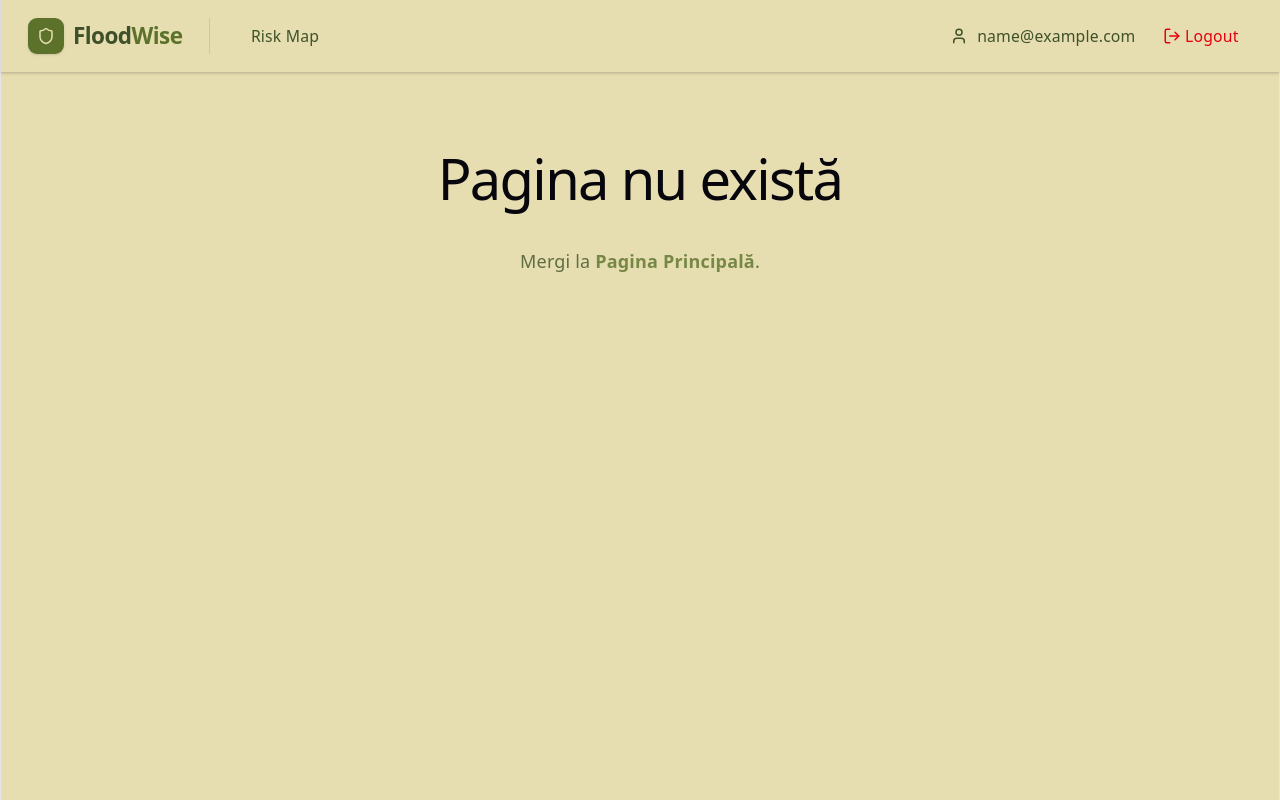
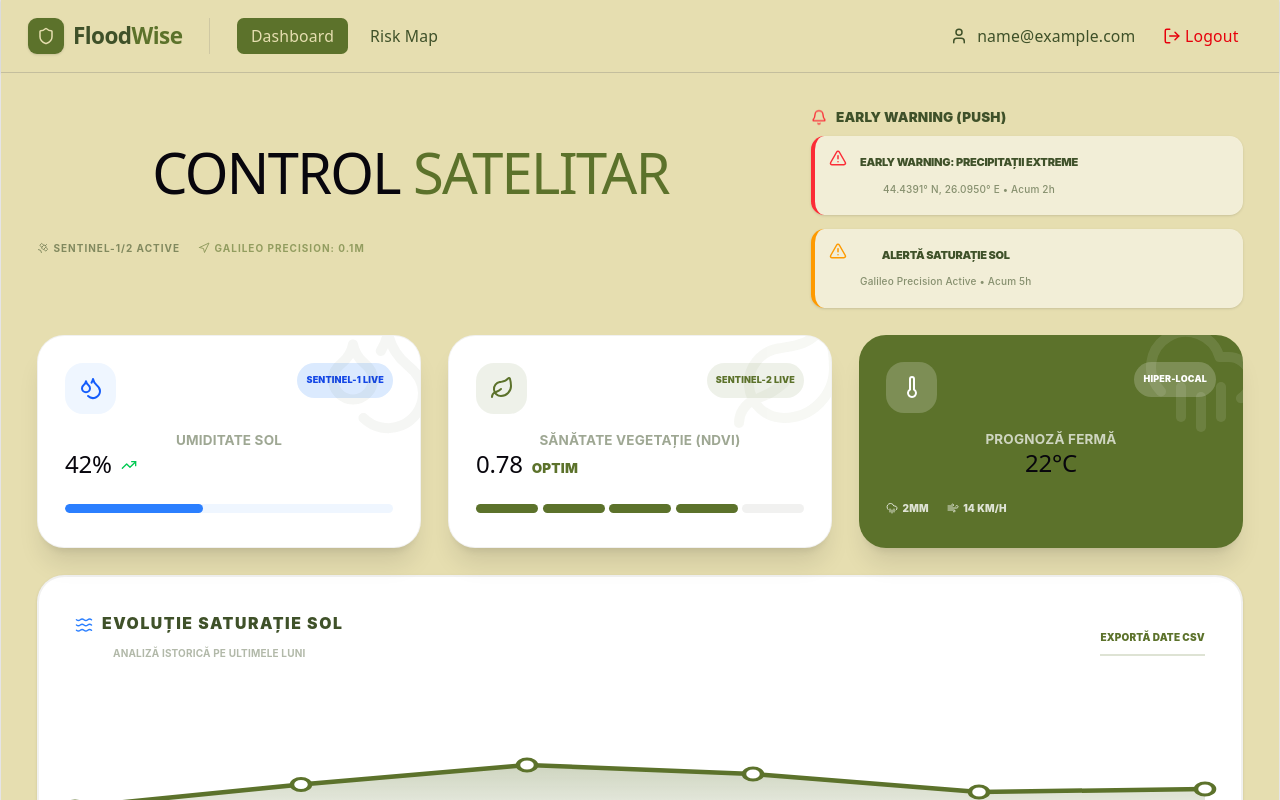
Before and after one commit to rosuae/FloodWise, a React (Vite) app in the folder my-react-app/: page /dashboard in a window 1280 px wide. Built offline with nearby package versions, Linux system fonts and the light colour scheme; sample sign-in values are in the browser's storage.

Commit message:
dashboard updated

```diff
--- /dev/null
+++ b/my-react-app/components/Dashboard.tsx
@@ -0,0 +1,200 @@
+import React, { useState } from 'react';
+import {
+  Droplets,
+  CloudRain,
+  AlertTriangle,
+  TrendingUp,
+  Leaf,
+  Waves,
+  Satellite,
+  Navigation,
+  Bell,
+  Thermometer,
+  Wind,
+  Info
+} from 'lucide-react';
+
+const Dashboard: React.FC = () => {
+  const [activeAlerts] = useState([
+    { id: 1, title: 'Early Warning: Precipitații Extreme', time: 'Acum 2h', coords: '44.4391° N, 26.0950° E', severity: 'high' },
+    { id: 2, title: 'Alertă Saturație Sol', time: 'Acum 5h', coords: 'Galileo Precision Active', severity: 'medium' }
+  ]);
+
+  const stats = {
+    soilMoisture: 42, // Sentinel-1
+    ndvi: 0.78,      // Sentinel-2
+    saturationHistory: [30, 45, 58, 52, 40, 42],
+    weather: {
+      temp: 22,
+      condition: 'Senin',
+      precip: '2mm',
+      wind: '14 km/h'
+    }
+  };
+
+  const chartWidth = 500;
+  const chartHeight = 100;
+  const points = stats.saturationHistory.map((val, i) => {
+    const x = (i / (stats.saturationHistory.length - 1)) * chartWidth;
+    const y = chartHeight - (val / 100) * chartHeight;
+    return `${x},${y}`;
+  }).join(' ');
+
+  return (
+    <div className="min-h-full bg-fw-bg p-6 md:p-8 text-fw-text font-sans">
+      <div className="max-w-7xl mx-auto space-y-6">
+
+        {/* TOP HEADER & ALERTS */}
+        <div className="flex flex-col lg:flex-row gap-6">
+          <div className="flex-1 space-y-2">
+            <h1 className="text-4xl font-black tracking-tight uppercase">
+              Control <span className="text-fw-primary">Satelitar</span>
+            </h1>
+            <div className="flex items-center gap-4 text-[10px] font-bold uppercase tracking-widest opacity-60">
+              <span className="flex items-center gap-1"><Satellite size={12}/> Sentinel-1/2 Active</span>
+              <span className="flex items-center gap-1 text-fw-primary"><Navigation size={12}/> Galileo Precision: 0.1m</span>
+            </div>
+          </div>
+
+          {/* EARLY WARNING PUSH ALERTS */}
+          <div className="lg:w-96 space-y-3">
+            <div className="flex items-center gap-2 text-xs font-black uppercase mb-2">
+              <Bell size={16} className="text-red-500 animate-bounce" />
+              Early Warning (Push)
+            </div>
+            {activeAlerts.map(alert => (
+              <div key={alert.id} className={`p-3 rounded-xl border-l-4 shadow-sm bg-white/50 flex items-start gap-3 ${
+                alert.severity === 'high' ? 'border-red-500' : 'border-amber-500'
+              }`}>
+                <AlertTriangle size={18} className={alert.severity === 'high' ? 'text-red-500' : 'text-amber-500'} />
+                <div>
+                  <h4 className="text-[11px] font-black uppercase tracking-tight">{alert.title}</h4>
+                  <p className="text-[10px] opacity-60 font-medium">{alert.coords} • {alert.time}</p>
+                </div>
+              </div>
+            ))}
+          </div>
+        </div>
+
+        {/* LIVE PARAMETERS GRID */}
+        <div className="grid grid-cols-1 md:grid-cols-3 gap-6">
+
+          {/* Soil Moisture (Sentinel-1) */}
+          <div className="bg-white rounded-3xl p-6 shadow-xl border border-fw-neutral/10 relative overflow-hidden group">
+            <div className="absolute -right-4 -top-4 opacity-5 group-hover:opacity-10 transition-opacity">
+              <Droplets size={120} />
+            </div>
+            <div className="flex justify-between items-start mb-4">
+              <div className="p-3 bg-blue-50 text-blue-600 rounded-2xl">
+                <Droplets size={24} />
+              </div>
+              <span className="text-[9px] font-black bg-blue-100 text-blue-700 px-2 py-1 rounded-full uppercase">Sentinel-1 Live</span>
+            </div>
+            <p className="text-xs font-bold opacity-50 uppercase mb-1">Umiditate Sol</p>
+            <div className="flex items-baseline gap-2">
+              <h2 className="text-4xl font-black text-fw-text">{stats.soilMoisture}%</h2>
+              <TrendingUp size={16} className="text-green-500" />
+            </div>
+            <div className="mt-4 w-full bg-blue-50 h-2 rounded-full overflow-hidden">
+              <div className="bg-blue-500 h-full rounded-full" style={{ width: `${stats.soilMoisture}%` }} />
+            </div>
+          </div>
+
+          {/* NDVI (Sentinel-2) */}
+          <div className="bg-white rounded-3xl p-6 shadow-xl border border-fw-neutral/10 relative overflow-hidden group">
+            <div className="absolute -right-4 -top-4 opacity-5 group-hover:opacity-10 transition-opacity text-fw-primary">
+              <Leaf size={120} />
+            </div>
+            <div className="flex justify-between items-start mb-4">
+              <div className="p-3 bg-fw-primary/10 text-fw-primary rounded-2xl">
+                <Leaf size={24} />
+              </div>
+              <span className="text-[9px] font-black bg-fw-primary/10 text-fw-primary px-2 py-1 rounded-full uppercase">Sentinel-2 Live</span>
+            </div>
+            <p className="text-xs font-bold opacity-50 uppercase mb-1">Sănătate Vegetație (NDVI)</p>
+            <div className="flex items-baseline gap-2">
+              <h2 className="text-4xl font-black text-fw-text">{stats.ndvi}</h2>
+              <span className="text-xs font-black text-fw-primary uppercase">Optim</span>
+            </div>
+            <div className="mt-4 grid grid-cols-5 gap-1">
+              {[1, 2, 3, 4, 5].map(i => (
+                <div key={i} className={`h-2 rounded-full ${i <= 4 ? 'bg-fw-primary' : 'bg-fw-neutral/10'}`} />
+              ))}
+            </div>
+          </div>
+
+          {/* Weather Forecast */}
+          <div className="bg-fw-primary text-white rounded-3xl p-6 shadow-xl relative overflow-hidden group">
+            <div className="absolute -right-4 -top-4 opacity-10 group-hover:opacity-20 transition-opacity">
+              <CloudRain size={120} />
+            </div>
+            <div className="flex justify-between items-start mb-4">
+              <div className="p-3 bg-white/20 rounded-2xl">
+                <Thermometer size={24} />
+              </div>
+              <span className="text-[9px] font-black bg-white/20 px-2 py-1 rounded-full uppercase">Hiper-Local</span>
+            </div>
+            <p className="text-xs font-bold opacity-70 uppercase mb-1">Prognoză Fermă</p>
+            <h2 className="text-4xl font-black mb-1">{stats.weather.temp}°C</h2>
+            <div className="flex gap-4 mt-4 text-[10px] font-black uppercase opacity-80">
+              <span className="flex items-center gap-1"><CloudRain size={12}/> {stats.weather.precip}</span>
+              <span className="flex items-center gap-1"><Wind size={12}/> {stats.weather.wind}</span>
+            </div>
+          </div>
+
+        </div>
+
+        {/* SATURATION HISTORY CHART */}
+        <div className="bg-white border-2 border-fw-neutral/10 p-8 rounded-3xl shadow-sm">
+          <div className="flex items-center justify-between mb-8">
+            <div className="space-y-1">
+              <h3 className="font-black uppercase tracking-widest text-sm flex items-center gap-2">
+                <Waves size={18} className="text-blue-500" />
+                Evoluție Saturație Sol
+              </h3>
+              <p className="text-[10px] font-bold opacity-40 uppercase">Analiză istorică pe ultimele luni</p>
+            </div>
+            <button className="text-[10px] font-black uppercase text-fw-primary flex items-center gap-1 border-b-2 border-fw-primary/20 pb-1">
+              Exportă Date CSV
+            </button>
+          </div>
+
+          <div className="relative h-[150px] w-full mt-4">
+            <svg viewBox={`0 0 ${chartWidth} ${chartHeight}`} className="w-full h-full overflow-visible" preserveAspectRatio="none">
+              <defs>
+                <linearGradient id="grad" x1="0" y1="0" x2="0" y2="1">
+                  <stop offset="0%" stopColor="var(--theme-primary)" stopOpacity="0.3" />
+                  <stop offset="100%" stopColor="var(--theme-primary)" stopOpacity="0" />
+                </linearGradient>
+              </defs>
+              <path d={`M 0 ${chartHeight} L ${points} L ${chartWidth} ${chartHeight} Z`} fill="url(#grad)" />
+              <polyline fill="none" stroke="var(--theme-primary)" strokeWidth="3" points={points} />
+              {stats.saturationHistory.map((val, i) => (
+                <circle key={i} cx={(i / (stats.saturationHistory.length - 1)) * chartWidth} cy={chartHeight - (val / 100) * chartHeight} r="4" fill="white" stroke="var(--theme-primary)" strokeWidth="2" />
+              ))}
+            </svg>
+            <div className="flex justify-between mt-4 text-[9px] font-black uppercase opacity-30">
+              <span>Noiembrie</span>
+              <span>Decembrie</span>
+              <span>Ianuarie</span>
+              <span>Februarie</span>
+              <span>Martie</span>
+              <span>Aprilie</span>
+            </div>
+          </div>
+        </div>
+
+        {/* INFO FOOTER */}
+        <div className="bg-fw-accent/10 border border-fw-accent/20 p-4 rounded-2xl flex items-center gap-4 text-fw-text/70">
+          <Info size={20} className="text-fw-accent" />
+          <p className="text-[10px] font-bold uppercase tracking-tight">
+            Datele sunt procesate folosind constelația <span className="text-fw-primary">Sentinel</span> și verificate prin rețeaua de senzori IoT la sol cu precizie <span className="text-fw-primary">Galileo</span>.
+          </p>
+        </div>
+
+      </div>
+    </div>
+  );
+};
+
+export default Dashboard;
--- a/my-react-app/components/Login.tsx
+++ b/my-react-app/components/Login.tsx
@@ -44,7 +44,7 @@ const Login: React.FC = () => {
       const userData = await userResponse.json();
 
       login(token, userData);
-      navigate('/map');
+      navigate('/dashboard');
     } catch (err: any) {
       setError(err.message || 'Authentication failed');
     } finally {
--- a/my-react-app/components/Register.tsx
+++ b/my-react-app/components/Register.tsx
@@ -66,7 +66,7 @@ const Register: React.FC = () => {
         const userData = await userResponse.json();
 
         login(token, userData);
-        navigate('/map');
+        navigate('/dashboard');
       } else {
         navigate('/login');
       }
--- a/my-react-app/src/App.tsx
+++ b/my-react-app/src/App.tsx
@@ -1,6 +1,7 @@
 import './App.css'
 import { BrowserRouter, NavLink, Navigate, Route, Routes, useNavigate } from 'react-router-dom'
 import RiskMap from '../components/RiskMap'
+import Dashboard from '../components/Dashboard'
 import Landing from '../components/Landing'
 import Login from '../components/Login'
 import Register from '../components/Register'
@@ -41,6 +42,9 @@ const Navbar = () => {
       </NavLink>
 
       <div className="flex flex-1 gap-2 border-l border-fw-neutral/20 pl-6">
+        <NavLink to="/dashboard" className={navLinkClass}>
+          Dashboard
+        </NavLink>
         <NavLink to="/map" className={navLinkClass}>
           Risk Map
         </NavLink>
@@ -91,6 +95,14 @@ function App() {
               <Route path="/login" element={<Login />} />
               <Route path="/register" element={<Register />} />
               <Route
+                path="/dashboard"
+                element={
+                  <ProtectedRoute>
+                    <Dashboard />
+                  </ProtectedRoute>
+                }
+              />
+              <Route
                 path="/map"
                 element={
                   <ProtectedRoute>
```
